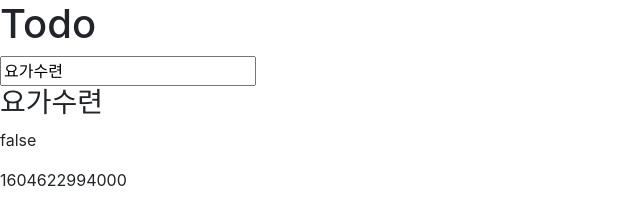
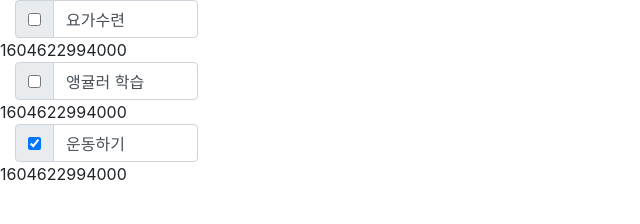
Before and after one commit to Arav-easy1/20201105_angular, a plain HTML site: page index.html in a window 1280 px wide. Shown: the whole page, without its empty margins (0-640 px from the left). Drawn offline with nearby package versions, Linux system fonts and the light colour scheme.

Commit message:
can use many object like list, ng-repeat

```diff
--- a/index.html
+++ b/index.html
@@ -20,10 +20,19 @@
   </head>
 
   <body ng-app="todo" ng-controller="TodoCtrl">
-    <h1>Todo</h1>
-    <input type="text" ng-model="todo.title" />
-    <h3>{{ todo.title }}</h3>
-    <p>{{ todo.completed }}</p>
-    <date>{{ todo.createdAt }}</date>
+
+    <ul class="list-unstyled">
+      <li ng-repeat="todo in todos">
+        <div class="input-group col-2">
+          <div class="input-group-prepend">
+            <div class="input-group-text">
+              <input type="checkbox" ng-model="todo.completed">
+            </div>
+          </div>
+          <input type="text" class="form-control" ng-model="todo.title">
+        </div>
+        <date>{{ todo.createdAt }}</date>
+      </li>
+    </ul>
   </body>
 </html>
--- a/script.js
+++ b/script.js
@@ -4,11 +4,23 @@
   app.controller("TodoCtrl", [
     "$scope",
     function ($scope) {
-      $scope.todo = {
-        title: "요가수련",
-        completed: false,
-        createdAt: Date.now(),
-      };
+      $scope.todos = [
+        {
+          title: "요가수련",
+          completed: false,
+          createdAt: Date.now(),
+        },
+        {
+          title: "앵귤러 학습",
+          completed: false,
+          createdAt: Date.now(),
+        },
+        {
+          title: "운동하기",
+          completed: true,
+          createdAt: Date.now(),
+        },
+      ];
     },
   ]);
 })();
```
